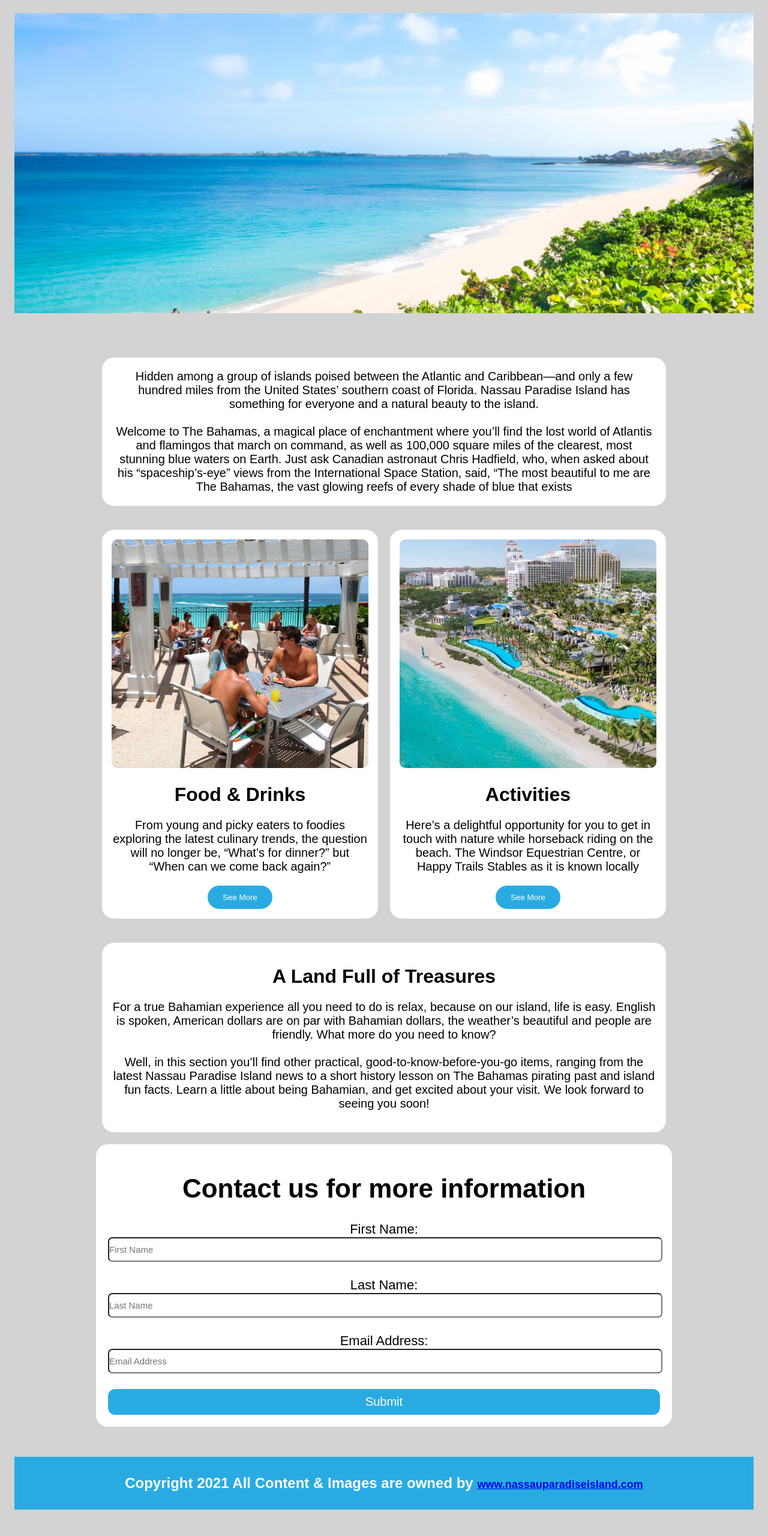
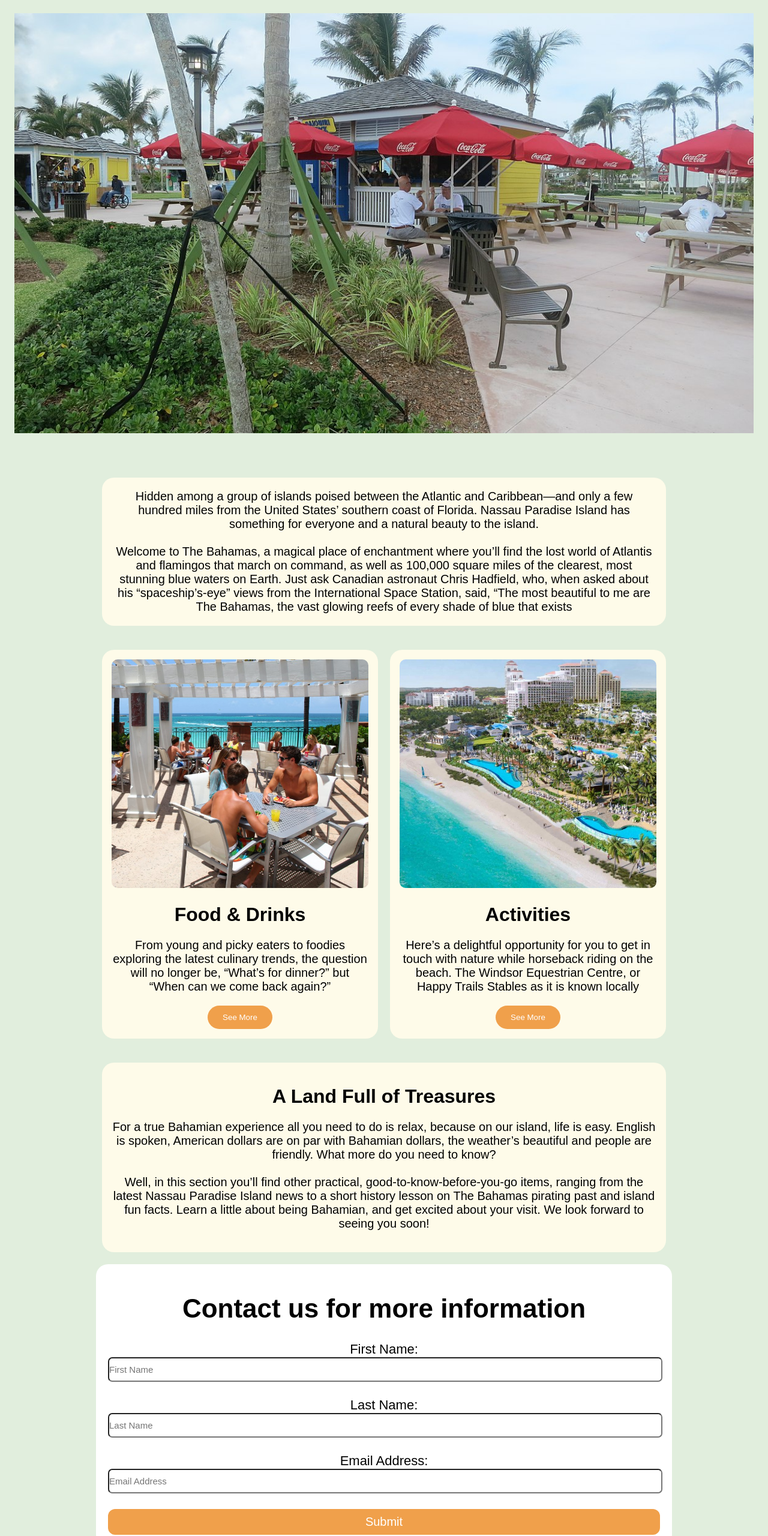
Before and after one commit to Maxso12/redesigned-parakeet, a plain HTML site: page index.html in a window 1280 px wide. Shown: the part 240-2800 px from the top of the page at 60% size. Drawn offline with Linux system fonts and the light colour scheme.

Commit message:
Updated all pages

```diff
--- a/css/activities.css
+++ b/css/activities.css
@@ -1,5 +1,5 @@
 body{
-  background-color: lightgray;
+background-color: #e1eedd;
   overflow-x: hidden;
 }
 button:hover{
@@ -62,7 +62,7 @@ font-size: 12px !important;
 
     }
     .background-image img{
-       width: 100%;height: 500px;object-fit: cover;
+       width: 100%;height: 700px;object-fit: cover;
     }
       .tabs li{
         float: left;
@@ -74,7 +74,7 @@ font-size: 12px !important;
           color: #000;
           font-size: 24px;
           font-weight: normal;
-          background: rgba(120,120,120,0.2);
+          background: #f6c453;
           cursor: pointer;
           position: relative;
           top: 3px;
@@ -89,7 +89,7 @@ font-size: 12px !important;
       }
 
       .tabs input[id^=tab]:checked + label {
-        background: red;
+        background: #f0a04b;
         color: #fff;
         top: 0;
       }
@@ -186,7 +186,7 @@ form{
     font-family: 'Montserrat', sans-serif;
     text-align: center;
     font-size:22px;
-    background-color: white;
+    background-color: #fff;
     border-radius: 20px;
     padding: 20px;
     margin-bottom: 50px;
@@ -199,7 +199,7 @@ width: 100% !important;
 border-radius: 7px;
 }
 footer{
-   background-color: #29abe2;
+   background-color: #f0a04b;
    text-align: center;
    padding: 10px 0px;
 
@@ -212,14 +212,14 @@ footer h2{
   color: white;
 }
 .col{
-  background-color: white;
+  background-color:#fefbe9;
   border-radius: 20px;
   margin: 20px 10px;
 }
 .submit{
   width: 100%;
   border-radius: 12px;
-  background-color: #29abe2;
+ background-color: #f0a04b;
   padding: 10px 0px;
   color: white;
   font-size: 20px;
--- a/css/food and drink.css
+++ b/css/food and drink.css
@@ -1,5 +1,5 @@
 body{
-  background-color: lightgray;
+background-color: #e1eedd;
   overflow-x: hidden;
 }
 button:hover{
@@ -57,7 +57,7 @@ font-size: 12px !important;
 
     }
     .background-image img{
-       width: 100%;height: 500px;object-fit: cover;
+       width: 100%;height: 700px;object-fit: cover;
     }
       .tabs li{
         float: left;
@@ -69,7 +69,7 @@ font-size: 12px !important;
           color: #000;
           font-size: 24px;
           font-weight: normal;
-          background: rgba(120,120,120,0.2);
+          background: #f6c453;
           cursor: pointer;
           position: relative;
           top: 3px;
@@ -84,7 +84,7 @@ font-size: 12px !important;
       }
 
       .tabs input[id^=tab]:checked + label {
-        background: red;
+          background: #f0a04b;
         color: #fff;
         top: 0;
       }
@@ -170,7 +170,7 @@ h3{
   margin-top: 70px;
 }
 button{
-  background-color: #29abe2;padding: 12px 25px;border-radius: 20px;border-style: none;
+  background-color: #f0a04b;padding: 12px 25px;border-radius: 20px;border-style: none;
 }
 .col img{
   border-radius: 10px;width: 100%;
@@ -197,7 +197,7 @@ width: 100% !important;
 border-radius: 7px;
 }
 footer{
-   background-color: #29abe2;
+   background-color: #f0a04b;
    text-align: center;
    padding: 10px 0px;
 
@@ -210,7 +210,7 @@ footer h2{
   color: white;
 }
 .col{
-  background-color: white;
+   background-color:#fefbe9;
   border-radius: 20px;
   margin: 20px 10px;
 }
@@ -218,7 +218,7 @@ footer h2{
 .submit{
   width: 100%;
   border-radius: 12px;
-  background-color: #29abe2;
+  background-color: #f0a04b;
   padding: 10px 0px;
   color: white;
   font-size: 20px;
--- a/css/index.css
+++ b/css/index.css
@@ -1,5 +1,5 @@
 body{
-  background-color: lightgray;
+  background-color: #e1eedd;
   overflow-x: hidden;
 }
 button:hover{
@@ -57,7 +57,7 @@ font-size: 12px !important;
 
     }
     .background-image img{
-       width: 100%;height: 500px;object-fit: cover;
+       width: 100%;height: 700px;object-fit: cover;
     }
       .tabs li{
         float: left;
@@ -69,7 +69,7 @@ font-size: 12px !important;
           color: #000;
           font-size: 24px;
           font-weight: normal;
-          background: rgba(120,120,120,0.2);
+          background: #f6c453;
           cursor: pointer;
           position: relative;
           top: 3px;
@@ -84,7 +84,7 @@ font-size: 12px !important;
       }
 
       .tabs input[id^=tab]:checked + label {
-        background: red;
+        background: #f0a04b;
         color: #fff;
         top: 0;
       }
@@ -164,7 +164,7 @@ h1{
   margin-top: 70px;
 }
 button{
-  background-color: #29abe2;padding: 12px 25px;border-radius: 20px;border-style: none;color: white;
+  background-color: #f0a04b;padding: 12px 25px;border-radius: 20px;border-style: none;color: white;
 }
 .col img{
   border-radius: 10px;width: 100%;
@@ -191,7 +191,7 @@ width: 100% !important;
 border-radius: 7px;
 }
 footer{
-   background-color: #29abe2;
+   background-color: #f0a04b;
    text-align: center;
    padding: 10px 0px;
 
@@ -204,14 +204,14 @@ footer h2{
   color: white;
 }
 .col{
-  background-color: white;
+  background-color:#fefbe9;
   border-radius: 20px;
   margin: 20px 10px;
 }
 .submit{
   width: 100%;
   border-radius: 12px;
-  background-color: #29abe2;
+  background-color: #f0a04b;
   padding: 10px 0px;
   font-size: 20px;
 }
--- a/index.html
+++ b/index.html
@@ -35,7 +35,7 @@
 <center><h1 class="top-heading">Get a Taste of the <span >Paradise Life</span></h1></center>
 </div>
 <div class="background-image">
-	<img alt="image from https://www.nassauparadiseisland.com/" src="images/2o1a1746.jpg">
+	<img alt="image from https://commons.wikimedia.org/wiki/File:Nassau,_The_Bahamas_-_panoramio_(3).jpg" src="images/Nassau,_The_Bahamas_-_panoramio_(3).jpg">
 </div>
 <div class="container">
   <p class="hidden col">Hidden among a group of islands poised between the Atlantic and Caribbean—and only a few hundred miles from the United States’ southern coast of Florida. Nassau Paradise Island has something for everyone and a natural beauty to the island.
@@ -92,7 +92,9 @@ Well, in this section you’ll find other practical, good-to-know-before-you-go
 
 
 <footer>
-  <h2>Copyright 2021 All Content & Images are owned by <a href="https://www.nassauparadiseisland.com/" target="blank"> www.nassauparadiseisland.com</a></h2>
+  <h2>Copyright 2021 All Content & Images are owned by <a href="https://www.nassauparadiseisland.com/" target="blank"> www.nassauparadiseisland.com</a><br>
+  	Duarte, CC BY-SA 2.0 <a href="https://creativecommons.org/licenses/by-sa/2.0">https://creativecommons.org/licenses/by-sa/2.0</a>, via Wikimedia Commons
+  </h2>
 </footer>
 
 
```
Also changed, not shown: activities.html (+5 -2 lines), food and drink.html (+11 -7 lines), images/Caretta_Beach_Holiday_Village_Fun_Park_^_Water_park_-_panoramio.jpg (added), images/Nassau,_The_Bahamas_-_panoramio_(3).jpg (added), images/Pink_Pearl_Island_Resort.jpg (added).
